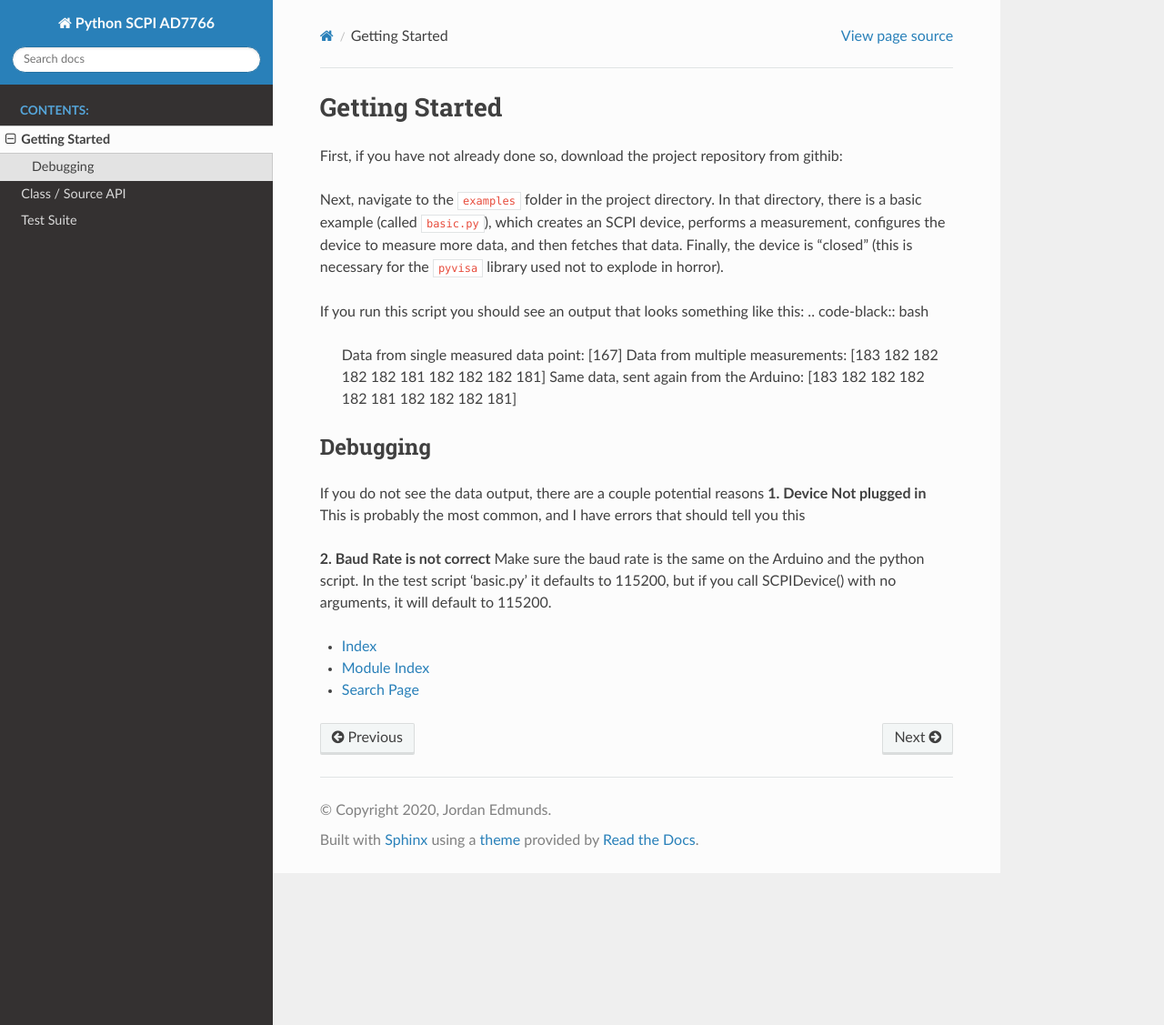
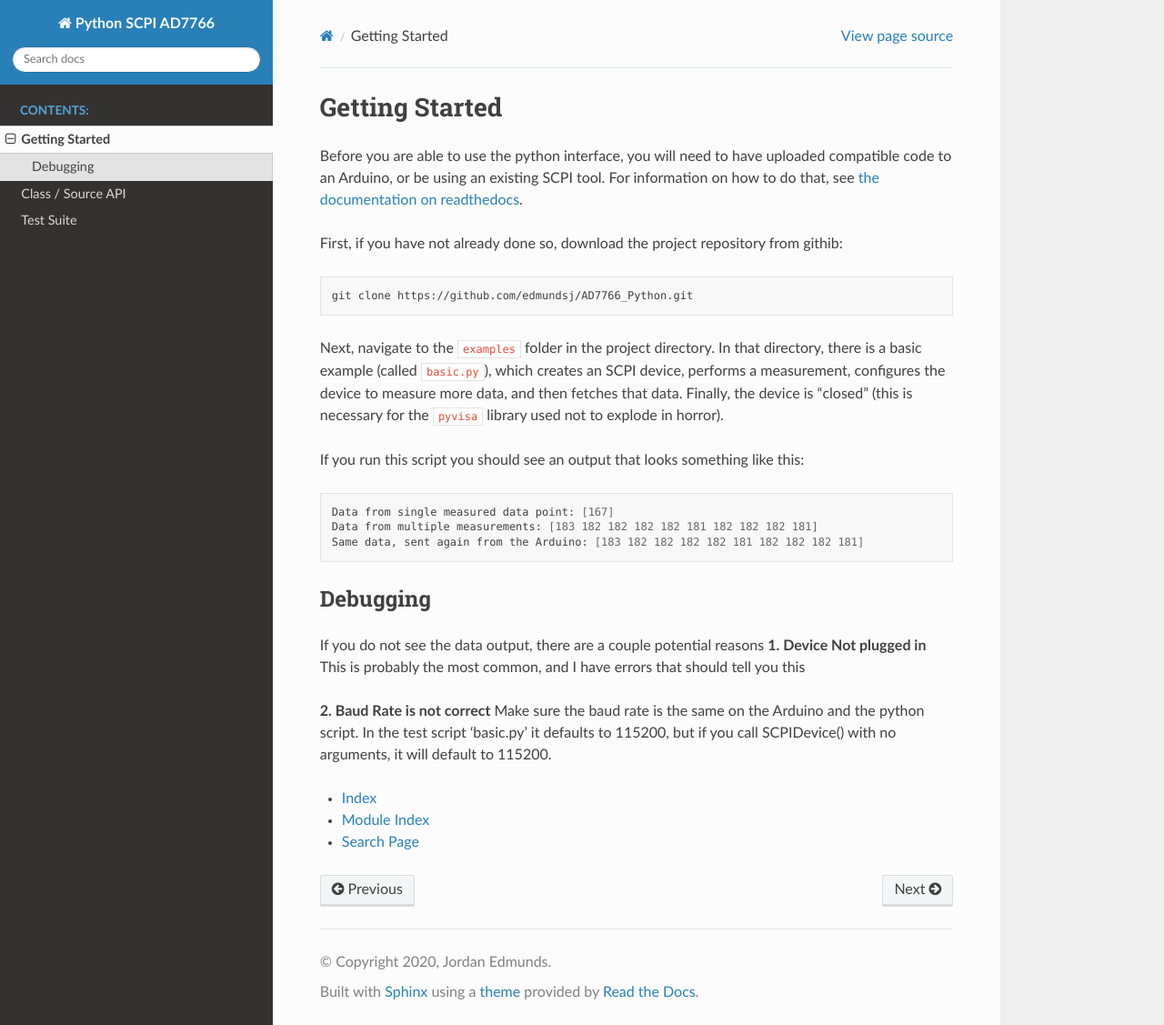
Before and after one commit to edmundsj/AD7766_Python, a Sphinx documentation site: the page built from docs/getting_started.rst, in a window 1280 px wide and 1127 px high. Shown: the whole window at 91% size. Built offline with Sphinx 7.4.7 and the Read the Docs theme 2.0.0, drawn with Linux system fonts in a browser that asks for light colours.

Commit message:
fixed getting started syntax errors

```diff
--- a/docs/getting_started.rst
+++ b/docs/getting_started.rst
@@ -1,18 +1,23 @@
 Getting Started
 ==============================================
+Before you are able to use the python interface, you will need to have uploaded compatible code to an Arduino, or be using an existing SCPI tool. For information on how to do that, see `the documentation on readthedocs
+<https://pythonarduino-ad7766.readthedocs.io/en/latest/>`_.
+
 First, if you have not already done so, download the project repository from githib:
 
 .. code-block:: bash
-    git clone https://github.com/edmundsj/AD7766_Python.git
+
+   git clone https://github.com/edmundsj/AD7766_Python.git
 
 Next, navigate to the ``examples`` folder in the project directory. In that directory, there is a basic example (called ``basic.py``), which creates an SCPI device, performs a measurement, configures the device to measure more data, and then fetches that data. Finally, the device is "closed" (this is necessary for the ``pyvisa`` library used not to explode in horror).
 
 If you run this script you should see an output that looks something like this:
-.. code-black:: bash
 
-    Data from single measured data point: [167]
-    Data from multiple measurements: [183 182 182 182 182 181 182 182 182 181]
-    Same data, sent again from the Arduino: [183 182 182 182 182 181 182 182 182 181]
+.. code-block:: bash
+
+   Data from single measured data point: [167]
+   Data from multiple measurements: [183 182 182 182 182 181 182 182 182 181]
+   Same data, sent again from the Arduino: [183 182 182 182 182 181 182 182 182 181]
 
 Debugging
 -----------
```
